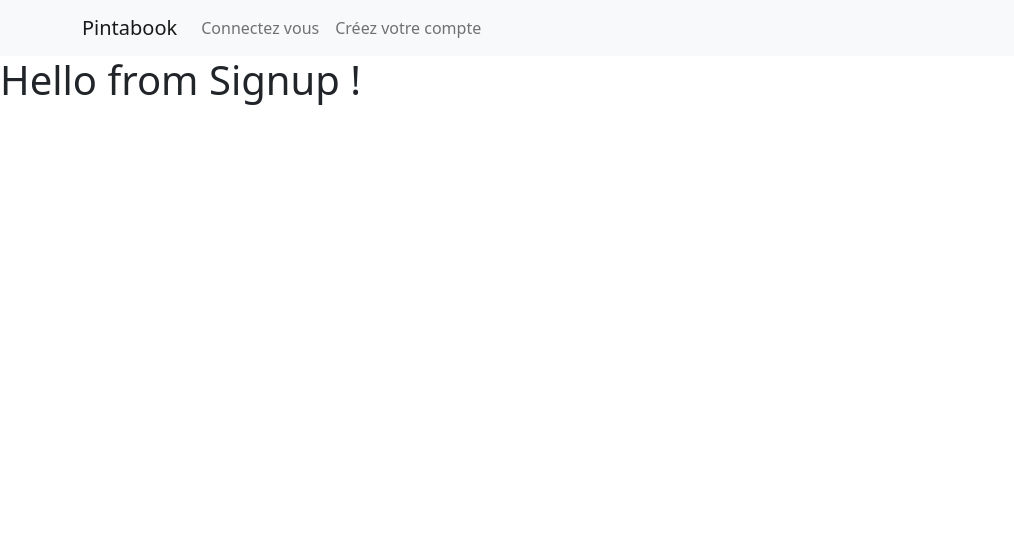
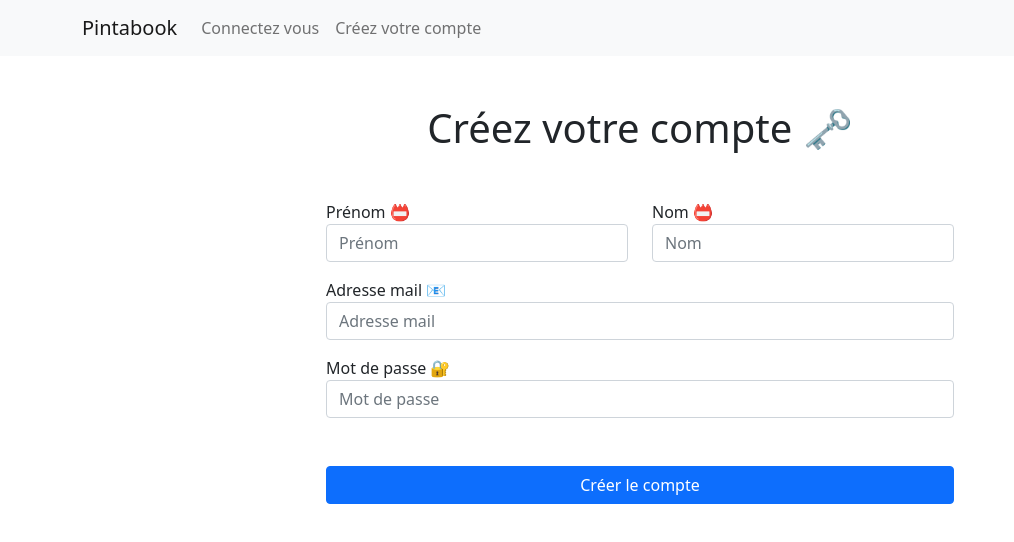
Before and after one commit to ericp84/Pintabook-react-nodejs, a React (Create React App) app: page /Signup in a window 1280 px wide. Shown: the top 542 px of the page, without its empty margins (0-1014 px from the left). Built offline with nearby package versions, Linux system fonts and the light colour scheme.

Commit message:
layouts + navbar + footer, form for login and sign up construct

```diff
--- a/src/components/Nav/NavBar.jsx
+++ b/src/components/Nav/NavBar.jsx
@@ -12,7 +12,7 @@ const NavBar = () => {
     return (
 <Navbar bg="light" expand="sm">
   <Container className='text-white w-100 bg-light' >
-    <Navbar.Brand href="#home">Pintabook</Navbar.Brand>
+    <Navbar.Brand href="/">Pintabook</Navbar.Brand>
     <Navbar.Toggle aria-controls="basic-navbar-nav" />
     <Navbar.Collapse id="basic-navbar-nav">
       <Nav className="me-auto">
--- a/src/pages/Home/Home.jsx
+++ b/src/pages/Home/Home.jsx
@@ -19,18 +19,37 @@ useEffect(()=> {
 
 let pin = Pins.map((p, i) => {
     return (
-    <Card key={i} >
-        <CardBody>
-            <CardImg src={p.URL}/>
-            <CardTitle>{p.title}</CardTitle>
-            <CardText>{p.description}</CardText>
-        </CardBody>
-    </Card>
+                <article className="pin bg-white rounded shadow-lg m-5">
+                    <div className="mw-100 rounded-top overflow-hidden ">
+                        <img src="#" alt="" />
+                            <h1 className="h5 p-3 text-secondary text-decoration-none">{p.title}</h1>
+                            <p className="text-muted p-3">
+                                <small>submitted by</small>
+                            </p>
+                            <p className="text-break">
+                                {p.description}
+                            </p>
+                    </div>
+                </article>
+
+
+    // <Card key={i}  style={{width: 400}}>
+    //     <CardBody>
+    //         <CardImg src="#"/>
+    //         <CardTitle>{p.title}</CardTitle>
+    //         <CardText>{p.description}</CardText>
+    //     </CardBody>
+    // </Card>
     )
 })
     return (
         <>
-        {pin}
+            <h1 className='text-center m-5'>Découvrez les meilleurs pins du monde ! 🌎</h1>
+                <div className="row mb-5 bg-light d-flex justify-content-center">
+                    <div className="col-md-6 d-flex">
+                        {pin}
+                    </div>
+                </div>
         </>
     );
 };
--- a/src/pages/Login/Login.jsx
+++ b/src/pages/Login/Login.jsx
@@ -8,12 +8,12 @@ const Login = () => {
             <div className="col-md-6 mx-auto m-5">
                 <form>
                     <div class="form-group">
-                        <label for="exampleInputEmail1">Email address</label>
-                        <input type="email" class="form-control" id="exampleInputEmail1" aria-describedby="emailHelp" placeholder="Enter email"/>
+                        <label for="exampleInputEmail1">Adresse mail</label>
+                        <input type="email" class="form-control" id="exampleInputEmail1" aria-describedby="emailHelp" placeholder="Adresse mail"/>
                     </div>
                     <div class="form-group mt-5">
-                        <label for="exampleInputPassword1">Password</label>
-                        <input type="password" class="form-control" id="exampleInputPassword1" placeholder="Password"/>
+                        <label for="exampleInputPassword1">Mot de passe</label>
+                        <input type="password" class="form-control" id="exampleInputPassword1" placeholder="Mot de passe"/>
                     </div>
 
                     <div class="d-flex justify-content-between align-items-center">
@@ -26,7 +26,7 @@ const Login = () => {
                         <a href="/">Mot de passe oublié ?</a>
                     </div>
                     <div className="d-grid gap-2">
-                        <button type="submit" class="btn btn-primary mt-5">Submit</button>
+                        <button type="submit" class="btn btn-primary mt-5">Connexion</button>
                     </div>
                 </form>
             </div>
--- a/src/pages/Signup/Signup.jsx
+++ b/src/pages/Signup/Signup.jsx
@@ -2,9 +2,36 @@ import React from 'react';
 
 const Signup = () => {
     return (
-        <div>
-            <h1>Hello from Signup !</h1>
-        </div>
+        <>
+            <div className="row">
+                <div className="col-md-6 mx-auto m-5">
+                    <h1 className='text-center mb-5'>Créez votre compte 🗝️</h1>
+                    <form>
+                        <div className="row">
+                            <div className="col-md-6">
+                                <label for="exampleInputEmail1">Prénom 📛</label>
+                                <input type="email" class="form-control" id="exampleInputEmail1" aria-describedby="emailHelp" placeholder="Prénom"/>
+                            </div>
+                            <div className="col-md-6">
+                                <label for="exampleInputEmail1">Nom 📛</label>
+                                <input type="email" class="form-control" id="exampleInputEmail1" aria-describedby="emailHelp" placeholder="Nom"/>
+                            </div>
+                        </div>
+                        <div class="form-group mt-3">
+                            <label for="exampleInputEmail1">Adresse mail 📧</label>
+                            <input type="email" class="form-control" id="exampleInputEmail1" aria-describedby="emailHelp" placeholder="Adresse mail"/>
+                        </div>
+                        <div class="form-group mt-3">
+                            <label for="exampleInputPassword1">Mot de passe 🔐</label>
+                            <input type="password" class="form-control" id="exampleInputPassword1" placeholder="Mot de passe"/>
+                        </div>
+                        <div className="d-grid gap-2">
+                            <button type="submit" class="btn btn-primary mt-5">Créer le compte</button>
+                        </div>
+                    </form>
+                </div>
+            </div>
+        </>
     );
 };
 
```
